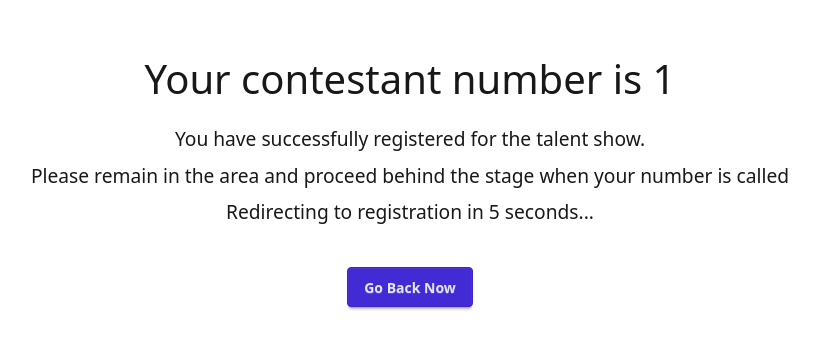
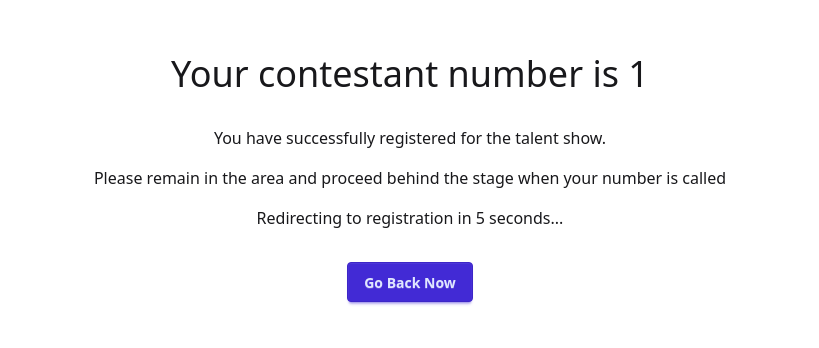
Before and after one commit to echopossum/winterfest-talent-registration, a SvelteKit app: page /register/1 in a window 1280 px wide. Shown: the part 222-570 px from the top of the page, without its empty margins (230-1049 px from the left). Built offline with nearby package versions, Linux system fonts and the light colour scheme.

Commit message:
Redo success page stylings to be in line with rest of app

```diff
--- a/src/routes/judge/submit/+page.svelte
+++ b/src/routes/judge/submit/+page.svelte
@@ -18,35 +18,9 @@
 	});
 </script>
 
-<div class="success-container">
-	<h1>Score submitted</h1>
-	<p>You have successfully submitted your scores.</p>
-	<p>Redirecting to judging page in {countdown} seconds...</p>
+<div class="flex h-screen flex-col items-center justify-center p-8">
+	<h1 class="mb-8 text-4xl">Score Submitted</h1>
+	<p class="mb-4">You have successfully submitted your scores.</p>
+	<p class="mb-4">Redirecting to judging page in {countdown} seconds...</p>
 	<button class="btn btn-primary" onclick={() => goto(resolve('/judge'))}> Go Back Now </button>
 </div>
-
-<style>
-	.success-container {
-		display: flex;
-		flex-direction: column;
-		align-items: center;
-		justify-content: center;
-		min-height: 100vh;
-		text-align: center;
-		padding: 2rem;
-	}
-
-	h1 {
-		font-size: 2.5rem;
-		margin-bottom: 1rem;
-	}
-
-	p {
-		font-size: 1.2rem;
-		margin-bottom: 0.5rem;
-	}
-
-	button {
-		margin-top: 2rem;
-	}
-</style>
--- a/src/routes/register/[id]/+page.svelte
+++ b/src/routes/register/[id]/+page.svelte
@@ -20,36 +20,12 @@
 	});
 </script>
 
-<div class="success-container">
-	<h1>Your contestant number is {number}</h1>
-	<p>You have successfully registered for the talent show.</p>
-	<p>Please remain in the area and proceed behind the stage when your number is called</p>
-	<p>Redirecting to registration in {countdown} seconds...</p>
+<div class="flex h-screen flex-col items-center justify-center p-8">
+	<h1 class="mb-8 text-4xl">Your contestant number is {number}</h1>
+	<p class="mb-4">You have successfully registered for the talent show.</p>
+	<p class="mb-4">
+		Please remain in the area and proceed behind the stage when your number is called
+	</p>
+	<p class="mb-8">Redirecting to registration in {countdown} seconds...</p>
 	<button class="btn btn-primary" onclick={() => goto(resolve('/'))}> Go Back Now </button>
 </div>
-
-<style>
-	.success-container {
-		display: flex;
-		flex-direction: column;
-		align-items: center;
-		justify-content: center;
-		min-height: 100vh;
-		text-align: center;
-		padding: 2rem;
-	}
-
-	h1 {
-		font-size: 2.5rem;
-		margin-bottom: 1rem;
-	}
-
-	p {
-		font-size: 1.2rem;
-		margin-bottom: 0.5rem;
-	}
-
-	button {
-		margin-top: 2rem;
-	}
-</style>
```
